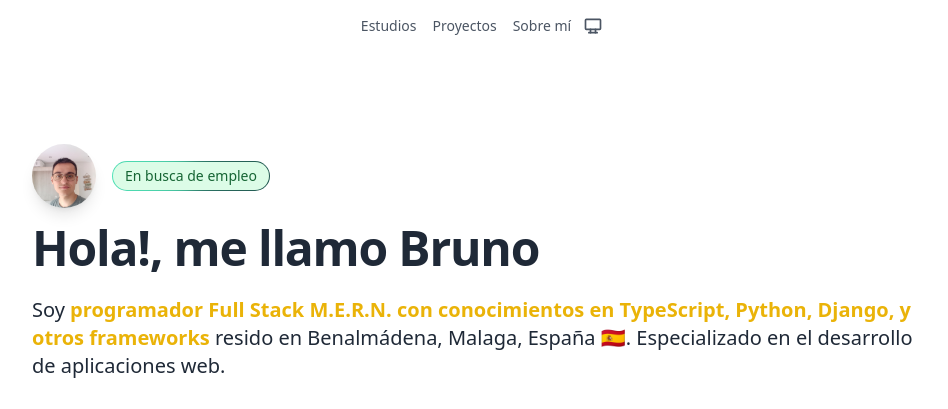
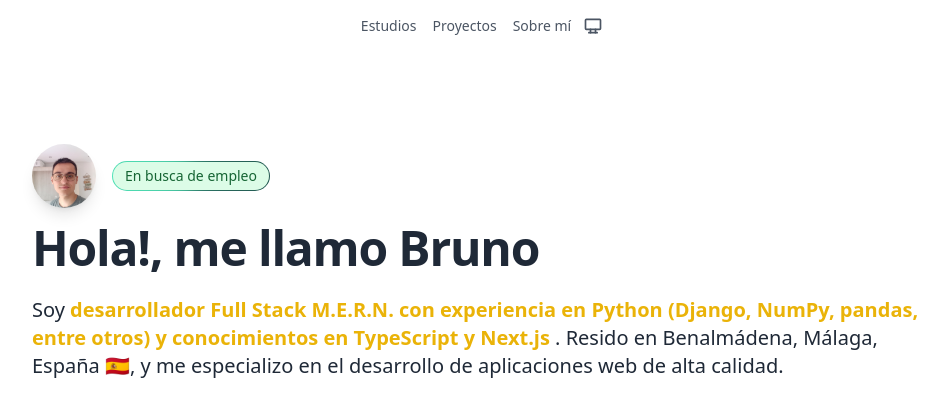
Before and after one commit to BrunoTornese/Portfolio, an Astro site: page / in a window 1280 px wide. Shown: the top 409 px of the page, without its empty margins (160-1108 px from the left). Built offline with nearby package versions, Linux system fonts and the light colour scheme; Astro itself is replaced by a stand-in of ours.

Commit message:
Arreglo de presentacion

```diff
--- a/src/components/Hero.astro
+++ b/src/components/Hero.astro
@@ -26,10 +26,10 @@ import SocialPill from "@/components/SocialPill.astro";
   class="mt-6 text-xl text-gray-800 dark:[&>strong]:text-yellow-200 [&>strong]:text-yellow-500 [&>strong]:font-semibold dark:text-gray-300"
 >
   Soy <strong>
-    programador Full Stack M.E.R.N. con conocimientos en TypeScript, Python,
-    Django, y otros frameworks</strong
-  > resido en Benalmádena, Malaga, España 🇪🇸. Especializado en el desarrollo de aplicaciones
-  web.
+    desarrollador Full Stack M.E.R.N. con experiencia en Python (Django, NumPy,
+    pandas, entre otros) y conocimientos en TypeScript y Next.js
+  </strong>. Resido en Benalmádena, Málaga, España 🇪🇸, y me especializo en el
+  desarrollo de aplicaciones web de alta calidad.
 </p>
 
 <nav class="flex flex-wrap gap-4 mt-8">
```
